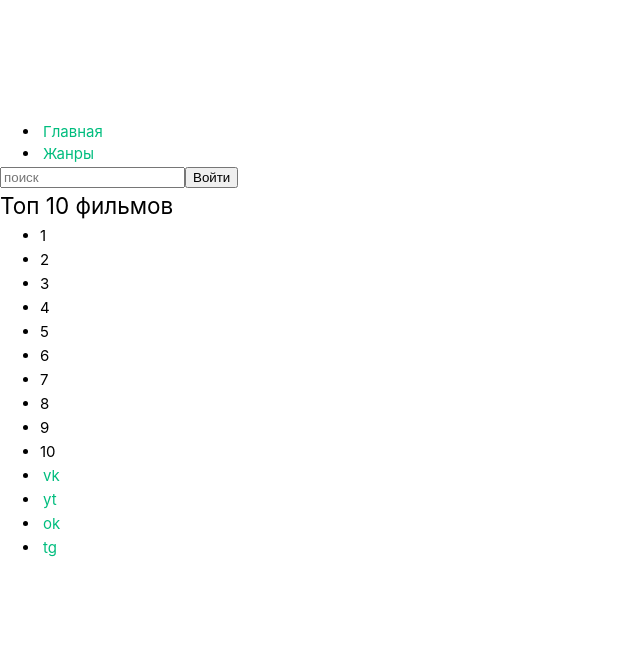
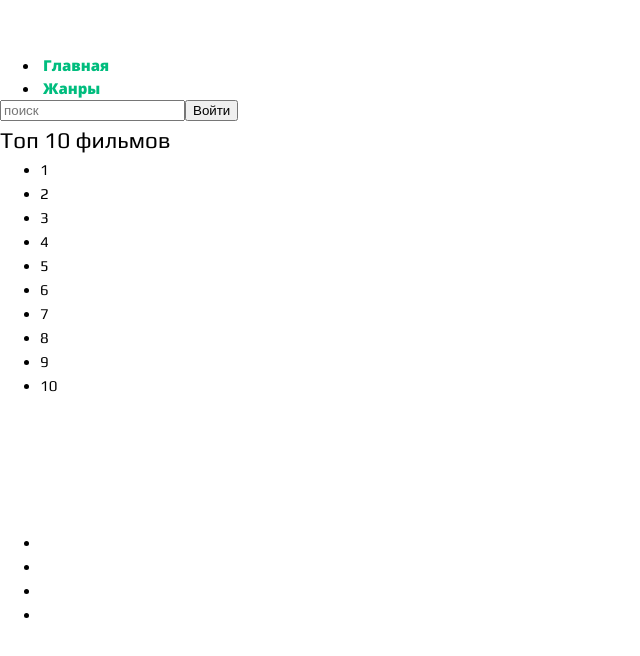
Before and after one commit to sbk-dushman/proj_marusya-cinema, a Vue app: page / in a window 1280 px wide. Shown: the part 138-794 px from the top of the page, without its empty margins (0-640 px from the left). Built offline with nearby package versions, Linux system fonts and the light colour scheme.

Commit message:
30 10 fonts

```diff
--- a/src/assets/base.css
+++ b/src/assets/base.css
@@ -4,16 +4,16 @@
   font-family: 'Open Sans';
   font-style: normal;
   font-weight: 800;
-  src: url('../fonts/open-sans-v44-cyrillic-800.eot'); /* IE9 Compat Modes */
+  src: url('@/assets/fonts/open-sans-v44-cyrillic-800.eot'); /* IE9 Compat Modes */
   src:
-    url('../fonts/open-sans-v44-cyrillic-800.eot?#iefix') format('embedded-opentype'),
-    /* IE6-IE8 */ url('../fonts/open-sans-v44-cyrillic-800.woff2') format('woff2'),
+    url('@/assets/fonts/open-sans-v44-cyrillic-800.eot?#iefix') format('embedded-opentype'),
+    /* IE6-IE8 */ url('@/assets/fonts/open-sans-v44-cyrillic-800.woff2') format('woff2'),
     /* Chrome 36+, Opera 23+, Firefox 39+, Safari 12+, iOS 10+ */
-      url('../fonts/open-sans-v44-cyrillic-800.woff') format('woff'),
+      url('@/assets/fonts/open-sans-v44-cyrillic-800.woff') format('woff'),
     /* Chrome 5+, Firefox 3.6+, IE 9+, Safari 5.1+, iOS 5+ */
-      url('../fonts/open-sans-v44-cyrillic-800.ttf') format('truetype'),
+      url('@/assets/fonts/open-sans-v44-cyrillic-800.ttf') format('truetype'),
     /* Chrome 4+, Firefox 3.5+, IE 9+, Safari 3.1+, iOS 4.2+, Android Browser 2.2+ */
-      url('../fonts/open-sans-v44-cyrillic-800.svg#OpenSans') format('svg'); /* Legacy iOS */
+      url('@/assets/fonts/open-sans-v44-cyrillic-800.svg#OpenSans') format('svg'); /* Legacy iOS */
 }
 @font-face {
   font-family: 'Play';
@@ -24,11 +24,11 @@
   src:
     local('Play Regular'),
     local('Play-Regular'),
-    url('Play-Regular.eot?#iefix') format('embedded-opentype'),
-    url('Play-Regular.woff2') format('woff2'),
-    url('Play-Regular.woff') format('woff'),
-    url('Play-Regular.ttf') format('truetype'),
-    url('Play-Regular.svg#Play-Regular') format('svg');
+    url('@/assets/fonts/Play-Regular.eot?#iefix') format('embedded-opentype'),
+    url('@/assets/fonts/Play-Regular.woff2') format('woff2'),
+    url('@/assets/fonts/Play-Regular.woff') format('woff'),
+    url('@/assets/fonts/Play-Regular.ttf') format('truetype'),
+    url('@/assets/fonts/Play-Regular.svg#Play-Regular') format('svg');
 }
 
 :root {
--- a/src/assets/main.css
+++ b/src/assets/main.css
@@ -24,5 +24,6 @@ a,
   }
 
   #app {
+    font-family: var(--font-family);
   }
 }
--- a/src/views/AppFooter.vue
+++ b/src/views/AppFooter.vue
@@ -1,10 +1,16 @@
 <template>
   <footer class="footer">
     <ul class="footer__contacts">
-      <li><a href="http://">vk</a></li>
-      <li><a href="http://">yt</a></li>
-      <li><a href="http://">ok</a></li>
-      <li><a href="http://">tg</a></li>
+      <li>
+        <a href="http://">
+          <svg class="icon">
+            <use xlink:href="@/assets/sprite.svg#logo_w"></use>
+          </svg>
+        </a>
+      </li>
+      <li><a href="http://"> </a></li>
+      <li><a href="http://"> </a></li>
+      <li><a href="http://"> </a></li>
     </ul>
   </footer>
 </template>
--- a/src/views/AppHeader.vue
+++ b/src/views/AppHeader.vue
@@ -17,4 +17,8 @@
   </header>
 </template>
 
-<style></style>
+<style>
+.header__nav {
+  font-family: var(--second-family);
+}
+</style>
```
